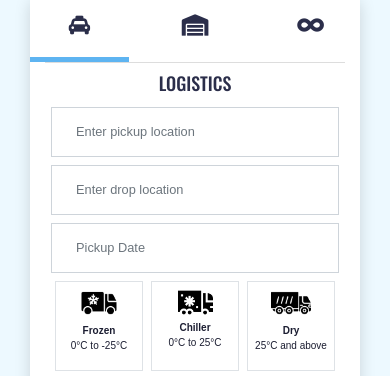
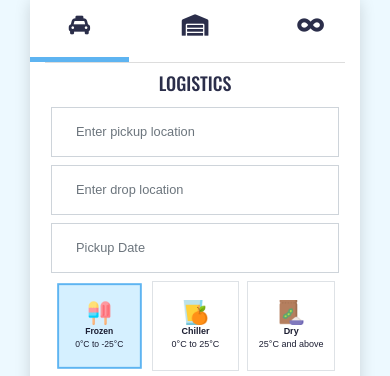
Before and after one commit to yashi-15/TAAPMAAN-FINAL, a plain HTML site: page Frontend/index.html in a window 390 px wide. Shown: the part 425-801 px from the top of the page. Drawn offline with nearby package versions, Linux system fonts and the light colour scheme; no server answers; a script that the page names is missing.

Commit message:
vehicle type "frozen" is now default selected, also UI improved for it

```diff
--- a/Frontend/css/style.css
+++ b/Frontend/css/style.css
@@ -265,7 +265,7 @@ h6,
 
 }
 
-@media (max-width: 400px) {
+@media only screen and (max-width: 400px) {
      .about_stats_card h4{
         font-size: 18px;
      }
@@ -277,6 +277,12 @@ h6,
     }
     .team-item div p{
         font-size: 12px;
+    }
+    .vehicle-box p{
+        font-size: 9px !important;
+    }
+    .vehicle-box img{
+        width: 25px !important;
     }
 
 }
@@ -505,12 +511,20 @@ body {
 
 .vehicle-box.selected,
 .vehicle-box:hover {
-    background-color: #ddeff9;
+    background-color: #d5f0ff;
+    border: 2px solid var(--secondary) !important;
+    scale: 0.95;
 }
 .vehicle-box {
     width: 140px;
     height: 120px;
     cursor: pointer;
+}
+.vehicle-box p{
+    font-size: 13px;
+}
+.vehicle-box img{
+    width: 40px;
 }
 
 /* media queries  */
@@ -564,6 +578,9 @@ body {
     .vehicle-box p{
         font-size: 10px;
     }
+    .vehicle-box img{
+        width: 30px;
+    }
     label{
         font-size: 12px;
     }
--- a/Frontend/index.html
+++ b/Frontend/index.html
@@ -187,20 +187,23 @@
                                     </div>
                                     <div class="col-xl-6 px-1 px-sm-2">
                                         <div class="vehicle-selection d-flex align-items-center justify-content-center">
-                                            <div class="vehicle-box border d-flex flex-column align-items-center justify-content-center p-1 m-1 p-sm-2 m-sm-2" data-value="Frozen">
-                                                <img src="img/Frozen.png" width="40px" />
+                                            <div class="vehicle-box border d-flex flex-column align-items-center justify-content-center p-1 m-1 p-sm-2 m-sm-2 selected" data-value="Frozen">
+                                                <img src="img/frozen2.png" />
+                                                <!-- <img src="img/Frozen.png" width="40px" /> -->
                                                 <p class="text-dark font-weight-bold mb-0">Frozen</p>
-                                                <p class="text-dark mt-0">0°C to -25°C</p>
+                                                <p class="text-dark my-0">0°C to -25°C</p>
                                             </div>
                                             <div class="vehicle-box border d-flex flex-column align-items-center justify-content-center p-1 m-1 p-sm-2 m-sm-2" data-value="Chiller">
-                                                <img src="img/Chiller.png" width="35px" />
+                                                <img src="img/chiller2.png" />
+                                                <!-- <img src="img/Chiller.png" width="35px" /> -->
                                                 <p class="text-dark font-weight-bold mb-0">Chiller</p>
-                                                <p class="text-dark mt-0">0°C to 25°C</p>
+                                                <p class="text-dark my-0">0°C to 25°C</p>
                                             </div>
                                             <div class="vehicle-box border d-flex flex-column align-items-center justify-content-center p-1 m-1 p-sm-2 m-sm-2" data-value="Dry">
-                                                <img src="img/Dry.png" width="40px" />
+                                                <img src="img/dry2.png" />
+                                                <!-- <img src="img/Dry.png" width="40px" /> -->
                                                 <p class="text-dark font-weight-bold mb-0">Dry</p>
-                                                <p class="text-dark mt-0">25°C and above</p>
+                                                <p class="text-dark my-0">25°C and above</p>
                                             </div>
                                             <input type="hidden" id="selected-vehicle" name="entry.2143236161" value="" />
                                         </div>
@@ -671,6 +674,9 @@
             const vehicleBoxes = document.querySelectorAll(".vehicle-box");
             const hiddenInput = document.getElementById("selected-vehicle");
 
+            // Set "Frozen" as the default selected vehicle
+            hiddenInput.value = "Frozen";
+
             vehicleBoxes.forEach((box) => {
                 box.addEventListener("click", function () {
                     // Remove the 'selected' class from all boxes
```
Also changed, not shown: Frontend/img/chiller2.png (added), Frontend/img/dry2.png (added), Frontend/img/frozen2.png (added).
